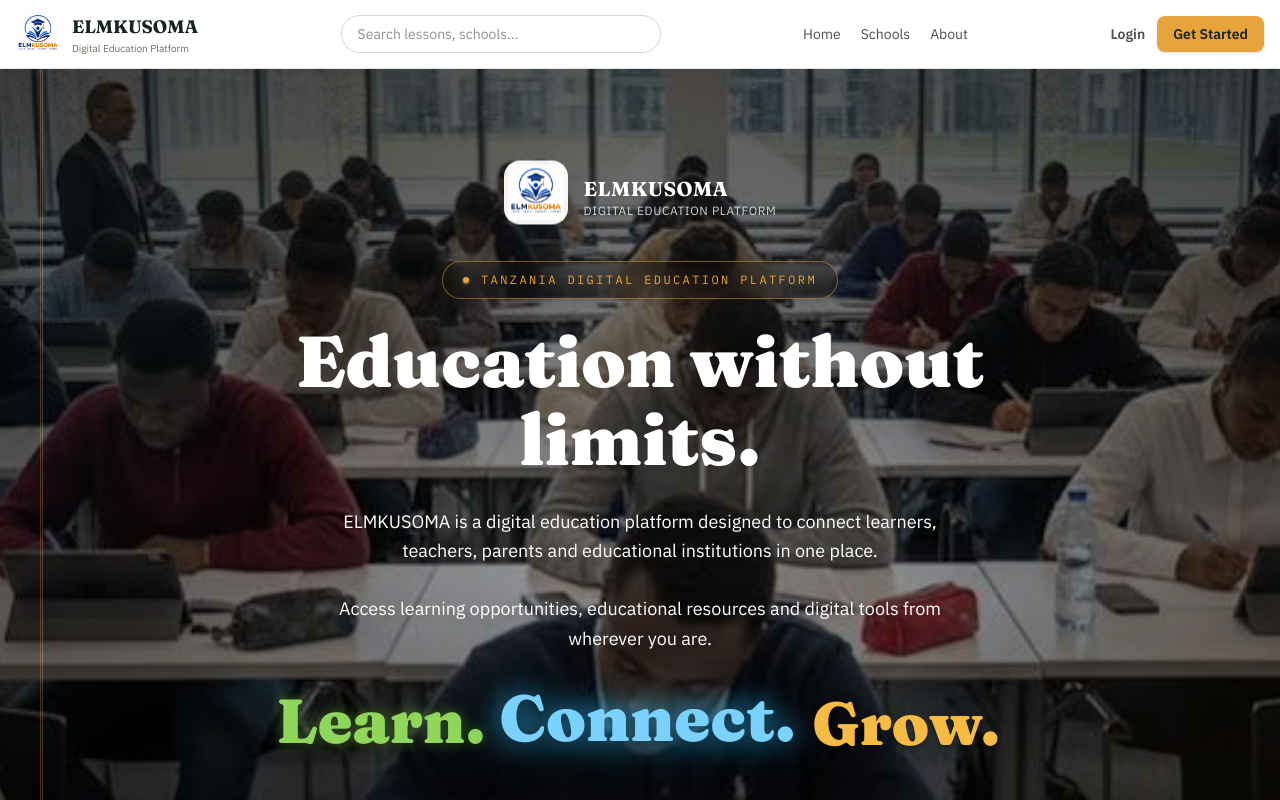
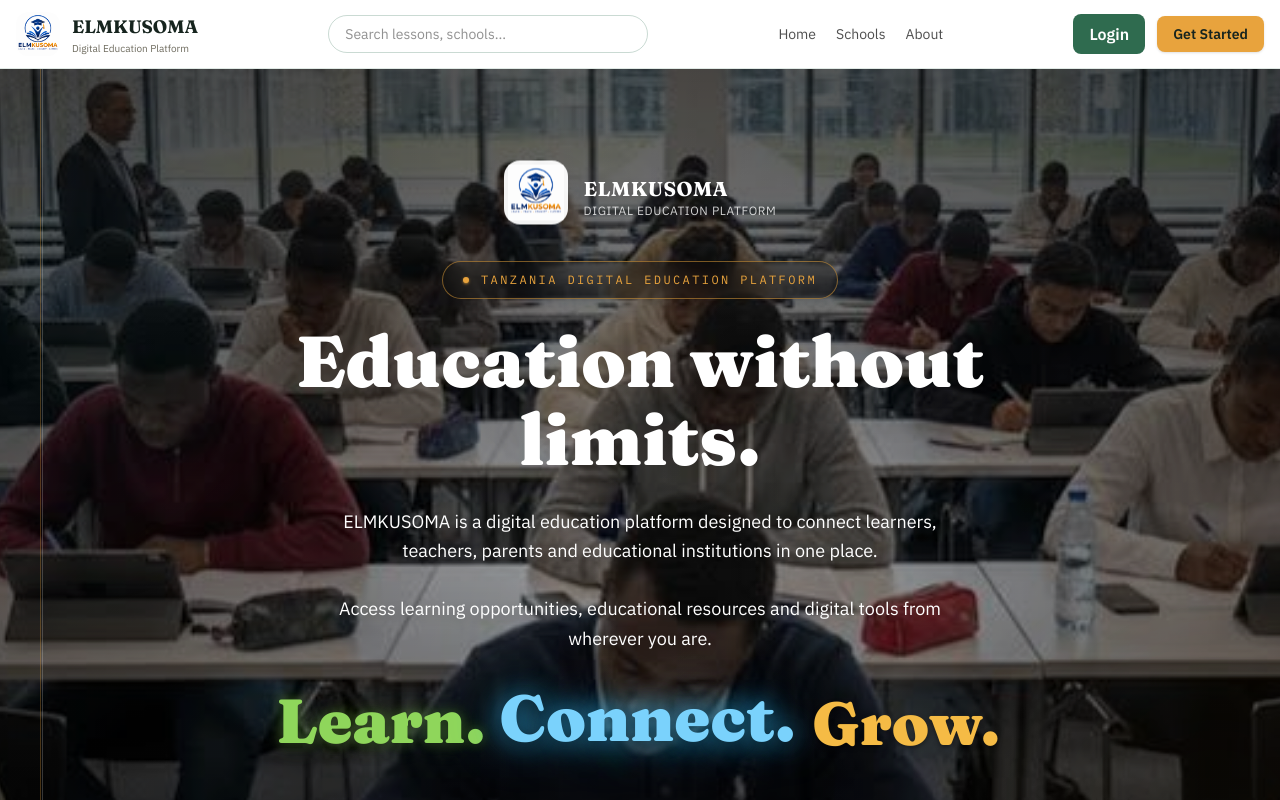
Before and after one commit to manyusialphonce/ELMKUSOMA, a React (Vite) app in the folder frontend/: page / in a window 1280 px wide. Shown: the top 800 px of the page. Built offline with nearby package versions, Linux system fonts and the light colour scheme; no server answers.

Commit message:
Update login button colors

```diff
--- a/frontend/src/layouts/PublicLayout.jsx
+++ b/frontend/src/layouts/PublicLayout.jsx
@@ -256,17 +256,18 @@
                 <Link
                   to="/login"
                   className="
-                    hidden
-                    text-sm
+                    rounded-lg
+                    bg-forest
+                    px-4
+                    py-2
                     font-semibold
-                    text-charcoal/80
+                    text-white
                     transition
-                    hover:text-forest
-                    sm:block
-                  "
-                >
-                  Login
-                </Link>
+                    hover:bg-forest/90
+                "
+               >
+                Login
+               </Link>
 
 
                 <Link
@@ -526,14 +527,15 @@
                       onClick={closeMobileMenu}
                       className="
                         rounded-lg
-                        border
-                        border-forest/20
+                        bg-forest
                         px-4
-                        py-3
-                        text-center
+                        py-2
                         text-sm
                         font-semibold
-                        text-forest
+                        text-white
+                        transition
+                        hover:bg-forest/90
+
                       "
                     >
                       Login
@@ -545,7 +547,7 @@
                       onClick={closeMobileMenu}
                       className="
                         rounded-lg
-                        bg-marigold
+                        bg-deep-green
                         px-4
                         py-3
                         text-center
```
